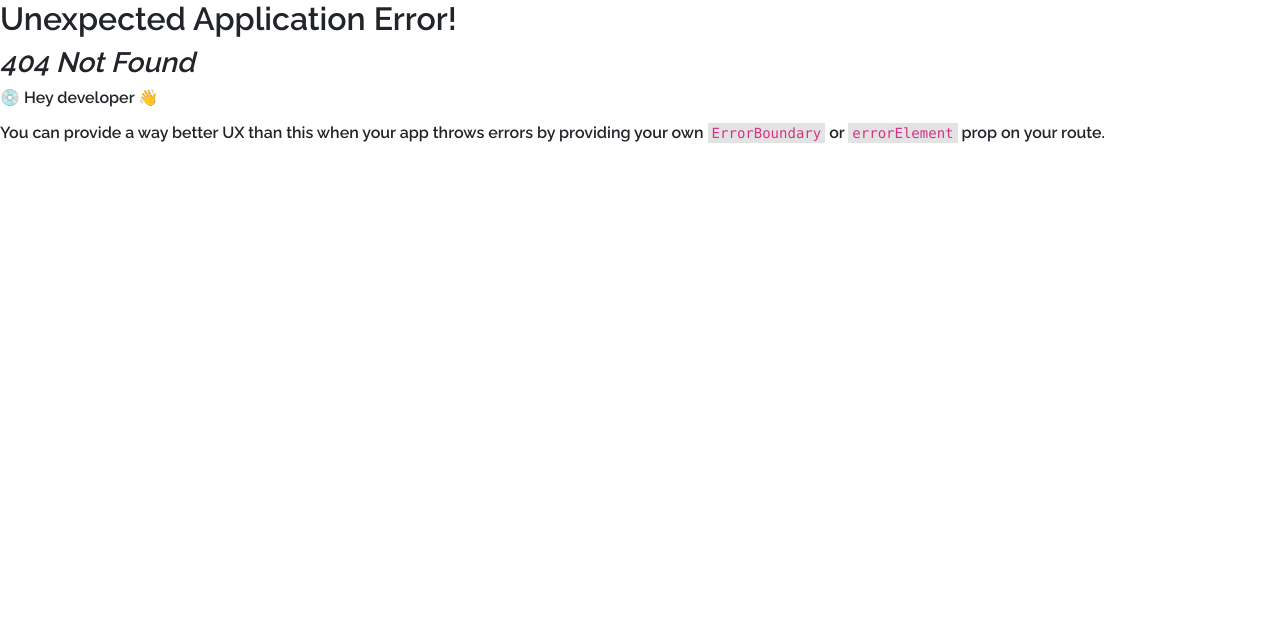
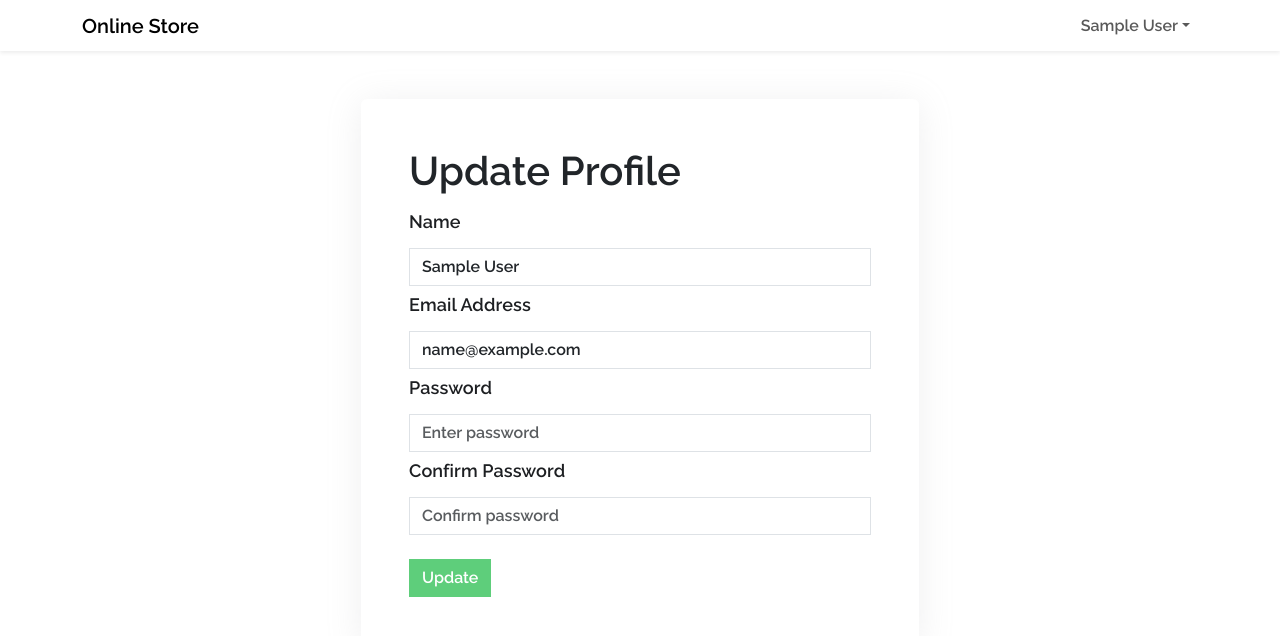
Before and after one commit to kirtish10/React-Frontend, a React (Vite) app: page /profile in a window 1280 px wide. Before the commit this address had no page. Shown: the top 636 px of the page. Built offline with nearby package versions, Linux system fonts and the light colour scheme; sample sign-in values are in the browser's storage.

Commit message:
added profile screen and update user

```diff
--- a/src/components/Pages/Header.jsx
+++ b/src/components/Pages/Header.jsx
@@ -7,8 +7,7 @@
 import { useLogoutMutation } from '../../slices/usersApiSlice';
 
 const Header = () => {
-
-const userInfo =  useSelector((state) => state.auth)
+const userInfo =  useSelector((state) => state.auth.userInfo)
 const dispatch = useDispatch();
 const navigate = useNavigate();
 
@@ -34,7 +33,9 @@
             <Navbar.Toggle aria-controls='basic-navbar-nav' />
             <Navbar.Collapse id='basic-navbar-nav'>
               <Nav className='ms-auto'>
-              {userInfo ? (
+              {
+
+              userInfo ? (
                 <>
                   <NavDropdown title={userInfo.name} id='username'>
                     <LinkContainer to='/profile'>
--- a/src/components/Pages/Hero.jsx
+++ b/src/components/Pages/Hero.jsx
@@ -3,8 +3,8 @@
 const Hero = () => {
   return (
     <div className=' py-5'>
-      <Container className='d-flex justify-content-center'>
-        <Card className='p-5 d-flex flex-column align-items-center hero-card bg-light w-75'>
+      <Container className='d-flex justify-content-center w-100'>
+        <Card className='border-0 shadow-sm p-5 d-flex flex-column align-items-center hero-card bg-light w-75'>
           <h1 className='text-center mb-4'>MERN Authentication</h1>
           <p className='text-center mb-4'>
             This is a boilerplate for MERN authentication that stores a JWT in
--- /dev/null
+++ b/src/components/Pages/ProfileScreen.jsx
@@ -0,0 +1,96 @@
+import { useEffect, useState } from 'react';
+import { Button, Form } from 'react-bootstrap';
+import { useDispatch, useSelector } from 'react-redux';
+import { toast } from 'react-toastify';
+import FormContainer from '../../components/FormContainer';
+import { setCredentials } from '../../slices/authSlice';
+import { useUpdateUserMutation } from '../../slices/usersApiSlice';
+
+const ProfileScreen = () => {
+  const [email, setEmail] = useState('');
+  const [name, setName] = useState('');
+  const [password, setPassword] = useState('');
+  const [confirmPassword, setConfirmPassword] = useState('');
+  const { userInfo } = useSelector((state) => state.auth);
+  const dispatch = useDispatch();
+
+  const [updateProfile, { isLoading }] = useUpdateUserMutation();
+
+  useEffect(() => {
+    setName(userInfo.name);
+    setEmail(userInfo.email);
+  }, [userInfo.email, userInfo.name]);
+
+
+ const submitHandler = async (e) => {
+  e.preventDefault();
+  if (password !== confirmPassword) {
+    toast.error('Passwords do not match');
+  } else {
+    try {
+      const res = await updateProfile({
+        _id: userInfo._id,
+        name,
+        email,
+        password,
+      }).unwrap();
+      dispatch(setCredentials({ ...res }));
+      toast.success('Profile updated successfully');
+    } catch (err) {
+      toast.error(err?.data?.message || err.error);
+    }
+  }
+};
+
+  return (
+    <FormContainer>
+      <h1>Update Profile</h1>
+
+      <Form onSubmit={submitHandler}>
+        <Form.Group className='my-2' controlId='name'>
+          <Form.Label>Name</Form.Label>
+          <Form.Control
+            type='name'
+            placeholder='Enter name'
+            value={name}
+            onChange={(e) => setName(e.target.value)}
+          ></Form.Control>
+        </Form.Group>
+        <Form.Group className='my-2' controlId='email'>
+          <Form.Label>Email Address</Form.Label>
+          <Form.Control
+            type='email'
+            placeholder='Enter email'
+            value={email}
+            onChange={(e) => setEmail(e.target.value)}
+          ></Form.Control>
+        </Form.Group>
+        <Form.Group className='my-2' controlId='password'>
+          <Form.Label>Password</Form.Label>
+          <Form.Control
+            type='password'
+            placeholder='Enter password'
+            value={password}
+            onChange={(e) => setPassword(e.target.value)}
+          ></Form.Control>
+        </Form.Group>
+
+        <Form.Group className='my-2' controlId='confirmPassword'>
+          <Form.Label>Confirm Password</Form.Label>
+          <Form.Control
+            type='password'
+            placeholder='Confirm password'
+            value={confirmPassword}
+            onChange={(e) => setConfirmPassword(e.target.value)}
+          ></Form.Control>
+        </Form.Group>
+
+        <Button type='submit' variant='primary' className='mt-3'>
+          Update
+        </Button>
+      </Form>
+    </FormContainer>
+  );
+};
+
+export default ProfileScreen;
--- a/src/components/Pages/RegisterScreen.jsx
+++ b/src/components/Pages/RegisterScreen.jsx
@@ -7,6 +7,7 @@
 import '../../css/theme.css';
 import { setCredentials } from '../../slices/authSlice';
 import { useRegisterMutation } from '../../slices/usersApiSlice';
+import Loader from '../Loader';
 
 const RegisterScreen = () => {
   const [name, setName] = useState('');
--- /dev/null
+++ b/src/components/PrivateRoute.jsx
@@ -0,0 +1,8 @@
+import { Navigate, Outlet } from 'react-router-dom';
+import { useSelector } from 'react-redux';
+
+const PrivateRoute = () => {
+  const { userInfo } = useSelector((state) => state.auth);
+  return userInfo ? <Outlet /> : <Navigate to='/login' replace />;
+};
+export default PrivateRoute;
--- a/src/main.jsx
+++ b/src/main.jsx
@@ -3,6 +3,7 @@
 import App from "./App.jsx";
 
 import "bootstrap/dist/css/bootstrap.min.css";
+import { Provider } from "react-redux";
 import {
   createBrowserRouter,
   createRoutesFromElements,
@@ -11,17 +12,22 @@
 } from "react-router-dom";
 import HomeScreen from "./components/Pages/HomeScreen.jsx";
 import LoginScreen from "./components/Pages/LoginScreen.jsx";
+import ProfileScreen from "./components/Pages/ProfileScreen.jsx";
 import RegisterScreen from "./components/Pages/RegisterScreen.jsx";
+import PrivateRoute from './components/PrivateRoute.jsx';
 import "./index.css";
-import { Provider } from "react-redux";
 import store from "./store.js";
+
 
 const router = createBrowserRouter(
   createRoutesFromElements(
     <Route path="/" element={<App />}>
       <Route index={true} path="/" element={<HomeScreen />} />
       <Route path="/login" element={<LoginScreen />} />
-      <Route path="/register" element={<RegisterScreen />} />{" "}
+      <Route path="/register" element={<RegisterScreen />} />
+      <Route path='' element={<PrivateRoute />}>
+        <Route path='/profile' element={<ProfileScreen />} />
+      </Route>
     </Route>
   )
 );
--- a/src/slices/usersApiSlice.js
+++ b/src/slices/usersApiSlice.js
@@ -26,10 +26,18 @@
         }),
        }),
 
+       updateUser: builder.mutation({
+        query: (data) => ({
+          url: `${USERS_URL}/profile`,
+          method: 'PUT',
+          body: data,
+        }),
+      }),
+
 
   }),
 });
 
 
 
-export const { useLoginMutation, useLogoutMutation, useRegisterMutation } = userApiSlice;
+export const { useLoginMutation, useLogoutMutation, useRegisterMutation, useUpdateUserMutation } = userApiSlice;
```
